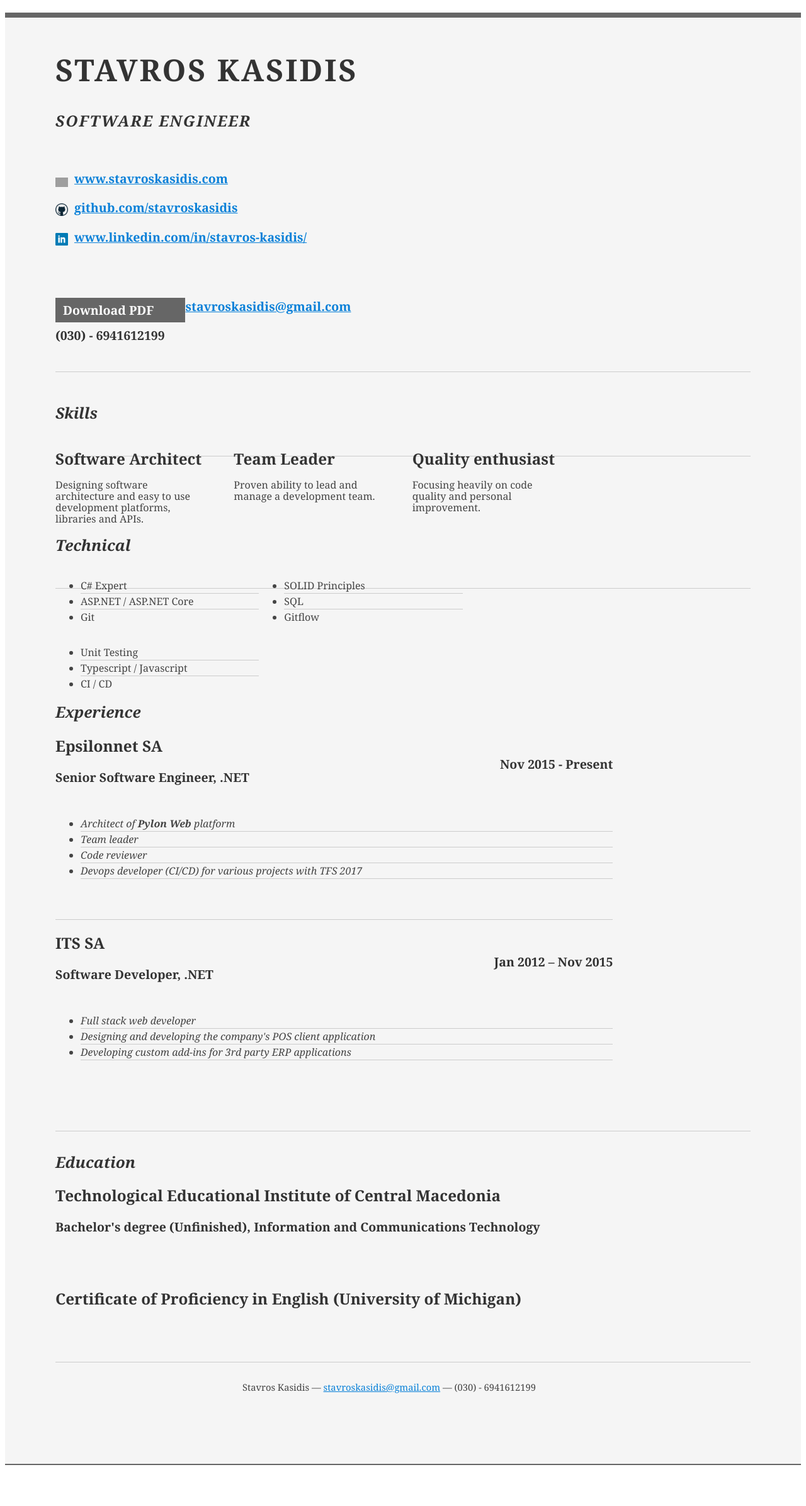
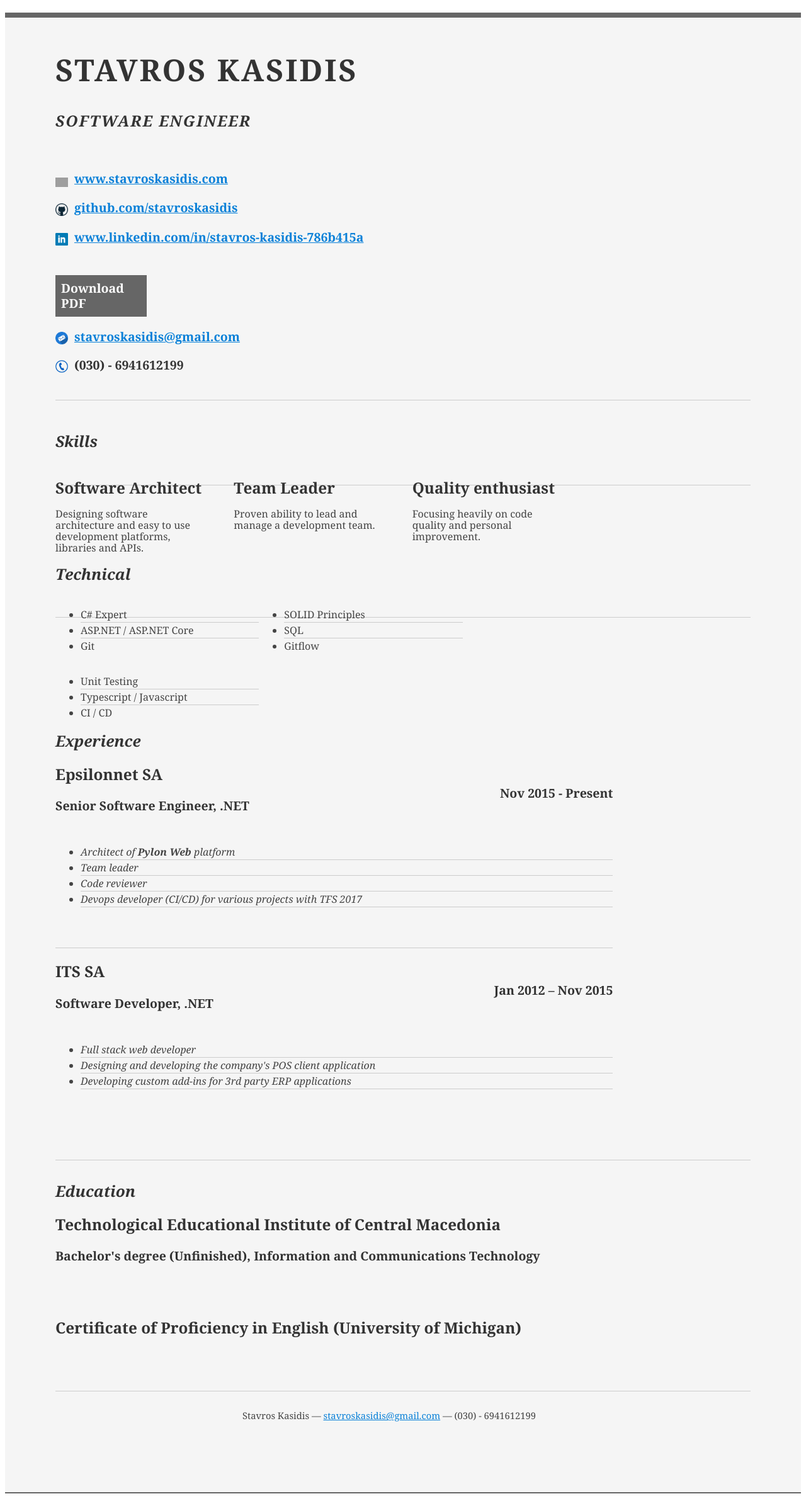
Before and after one commit to stavroskasidis/stavroskasidis.github.io, a Jekyll site: the page resume-static/index.html, which Jekyll copies as it is, in a window 1280 px wide. Shown: the whole page at 63% size. Built offline with Jekyll 4.4.1, drawn with Linux system fonts in a browser that asks for light colours; a style sheet for code colours, icons or effects is not loaded; before the commit the page ends 2347 px from its top, so only the background shows below that; grey boxes are pictures that could not be loaded.

Commit message:
CV href fixes

```diff
--- a/resume-static/index.html
+++ b/resume-static/index.html
@@ -7,13 +7,11 @@
 
 	<meta name="keywords" content="" />
 	<meta name="description" content="" />
-
 	<link rel="stylesheet" type="text/css" href="http://yui.yahooapis.com/2.7.0/build/reset-fonts-grids/reset-fonts-grids.css" media="all" />
 	<link rel="stylesheet" type="text/css" href="/resume-static/resume.css" media="all" />
 
 </head>
 <body>
-
 	<div id="doc2" class="yui-t7">
 		<div id="inner">
 
@@ -23,19 +21,16 @@
 						<h1>Stavros Kasidis</h1>
 						<h2>Software Engineer</h2>
 						<br/>
-					<h3><a href="http://www.stavroskasidis.com"><img class="icon" src="website.png">www.stavroskasidis.com</a></h3>
-					<h3><a href="https://github.com/stavroskasidis/"><img class="icon" src="github.png">github.com/stavroskasidis</a></h3>
-					<h3><a href="https://www.linkedin.com/in/stavros-kasidis/"><img class="icon" src="linkedin.png">www.linkedin.com/in/stavros-kasidis/</a></h3>
+						<h3><a href="http://www.stavroskasidis.com" target="_blank"><img class="icon" src="/resume-static/website.png">www.stavroskasidis.com</a></h3>
+						<h3><a href="https://github.com/stavroskasidis/" target="_blank"><img class="icon" src="/resume-static/github.png">github.com/stavroskasidis</a></h3>
+						<h3><a href="https://www.linkedin.com/in/stavros-kasidis-786b415a/" target="_blank"><img class="icon" src="/resume-static/linkedin.png">www.linkedin.com/in/stavros-kasidis-786b415a</a></h3>
 					</div>
 
 					<div class="yui-u">
 						<div class="contact-info">
-						<br/>
-						<br/>
-						<h3><a id="pdf" target="_blank" href="/Stavros_Kasidis_Resume.pdf">Download PDF</a></h3>
-						<h3><a href="mailto:stavroskasidis@gmail.com">stavroskasidis@gmail.com</a></h3>
-						<h3>(030) - 6941612199</h3>
-
+							<h3 class="download-btn"><a id="pdf" target="_blank" href="/Stavros_Kasidis_Resume.pdf">Download PDF</a></h3>
+							<h3><a href="mailto:stavroskasidis@gmail.com" target="_blank"><img class="icon" src="/resume-static/mail.png" >stavroskasidis@gmail.com</a></h3>
+							<h3><img class="icon" src="/resume-static/phone.png">(030) - 6941612199</h3>
 
 						</div><!--// .contact-info -->
 					</div>
@@ -173,6 +168,5 @@
 
 	</div><!--// doc -->
 
-
 </body>
 </html>
--- a/resume-static/resume.css
+++ b/resume-static/resume.css
@@ -32,7 +32,7 @@
 /* //-- core typography and style -- */
 #hd h1 { font-size: 48px; text-transform: uppercase; letter-spacing: 3px; }
 h2 { font-size: 152% }
-h3, h4 { font-size: 122%; }
+h3, h4 {font-size: 122%;}
 h1, h2, h3, h4 { color: #333; }
 p { font-size: 100%; line-height: 18px; padding-right: 3em; }
 a {color: #0980d8;}
@@ -41,14 +41,14 @@
 li { line-height: 24px; border-bottom: 1px solid #ccc; }
 p.enlarge { font-size: 144%; padding-right: 6.5em; line-height: 24px; }
 p.enlarge span { color: #000 }
-.contact-info { margin-top: 7px; }
+.contact-info {margin-top: 47px;line-height: 24px;}
 .first h2 { font-style: italic; }
 .last { border-bottom: 0 }
 
 
 /* //-- section styles -- */
 
-a#pdf { display: block; float: left; background: #666; color: white; padding: 6px 50px 6px 12px; margin-bottom: 6px; text-decoration: none;  }
+a#pdf {display: block;background: #666;color: white;padding: 9px;margin-bottom: 6px;text-decoration: none;width: 127px;}
 a#pdf:hover { background: #222; }
 
 .job { position: relative; margin-bottom: 1em; padding-bottom: 1em; border-bottom: 1px solid #ccc; }
@@ -72,7 +72,7 @@
 
 
 .yui-u .icon {width: 20px;margin: 5px 10px 0 0;vertical-align: bottom;}
-
+.download-btn{margin-top: 5px;/* align-content:  center; */}
 @media print {
 #pdf{
     visibility: hidden
```
Also changed, not shown: resume/index.html (+9 -1 lines), 1 other file. Lines whose indentation alone changed are shown as unchanged.
